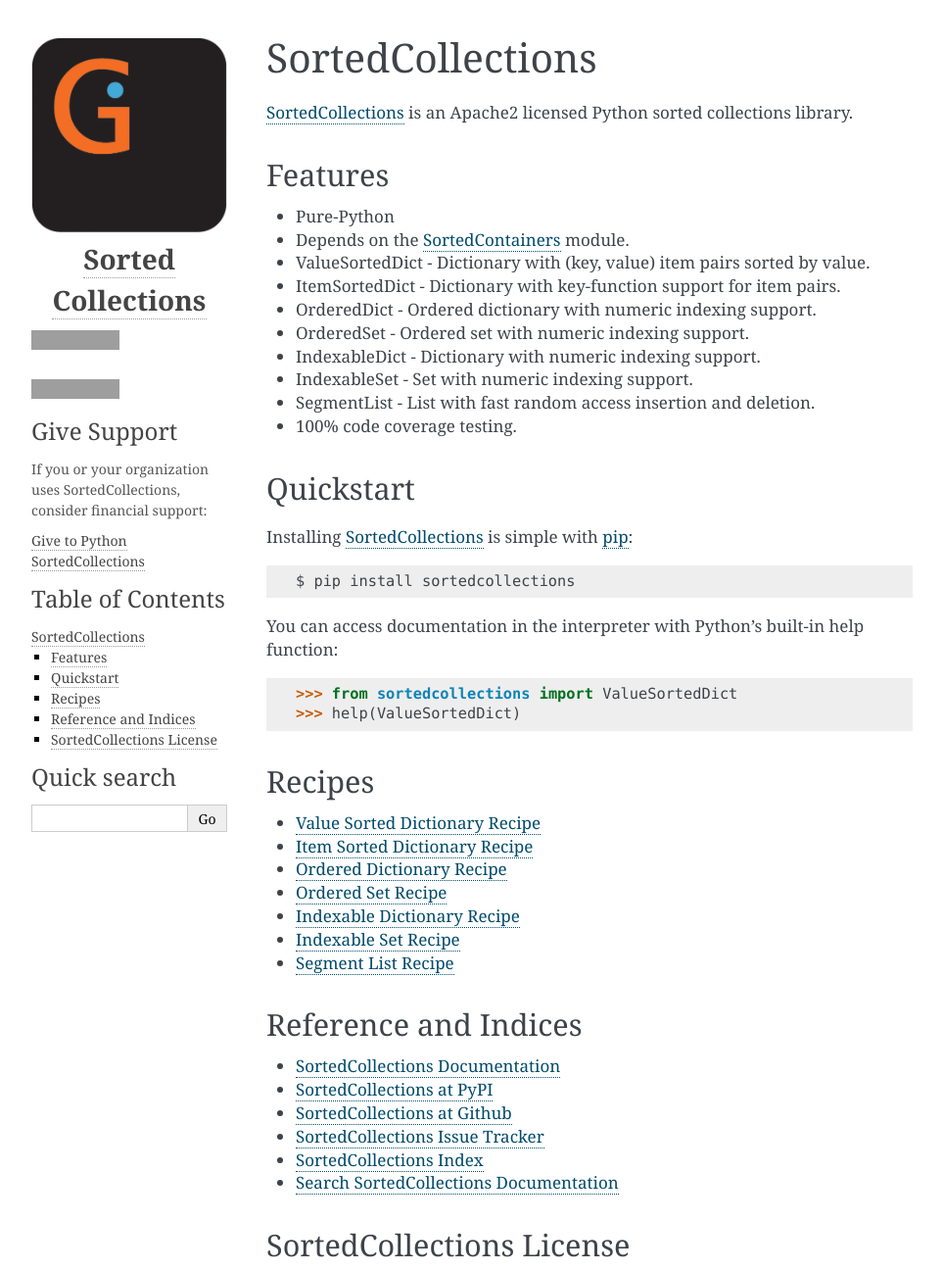
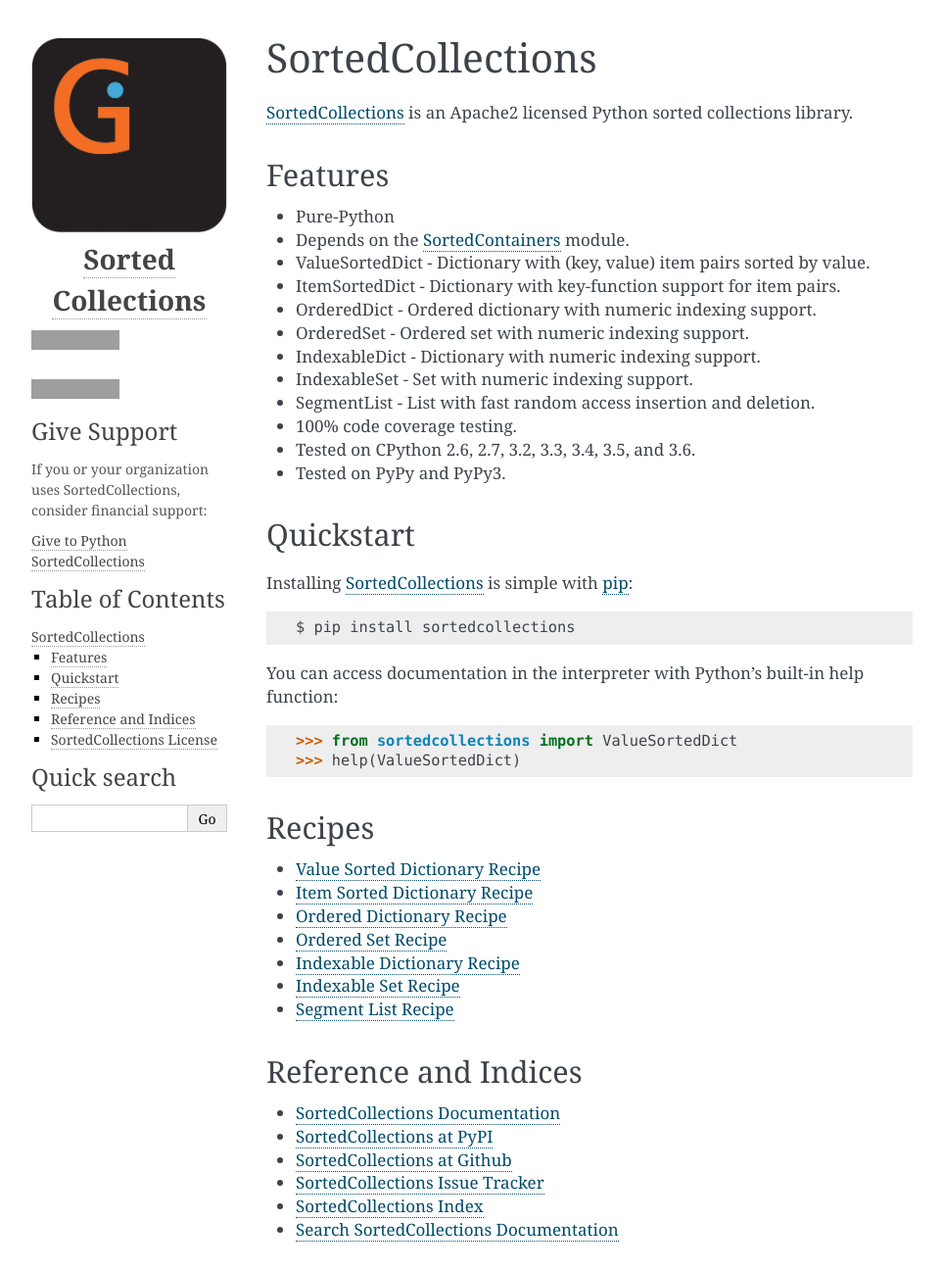
Before and after one commit to grantjenks/python-sortedcollections, a Sphinx documentation site: the page built from docs/index.rst, in a window 1280 px wide, cut to the strip 0-1297 px from the top of the page. Shown: the whole strip at 98% size, without its empty margins (148-1111 px from the left). Built offline with Sphinx 7.4.7, drawn with Linux system fonts in a browser that asks for light colours; grey boxes are pictures that could not be loaded.

Commit message:
Add Python 3.5 and 3.6 testing

```diff
--- a/README.rst
+++ b/README.rst
@@ -20,6 +20,8 @@
 - IndexableSet - Set with numeric indexing support.
 - SegmentList - List with fast random access insertion and deletion.
 - 100% code coverage testing.
+- Tested on CPython 2.6, 2.7, 3.2, 3.3, 3.4, 3.5, and 3.6.
+- Tested on PyPy and PyPy3.
 
 Quickstart
 ----------
--- a/docs/index.rst
+++ b/docs/index.rst
@@ -17,6 +17,8 @@
 - IndexableSet - Set with numeric indexing support.
 - SegmentList - List with fast random access insertion and deletion.
 - 100% code coverage testing.
+- Tested on CPython 2.6, 2.7, 3.2, 3.3, 3.4, 3.5, and 3.6.
+- Tested on PyPy and PyPy3.
 
 Quickstart
 ----------
```
Also changed, not shown: .travis.yml, 1 other file.
